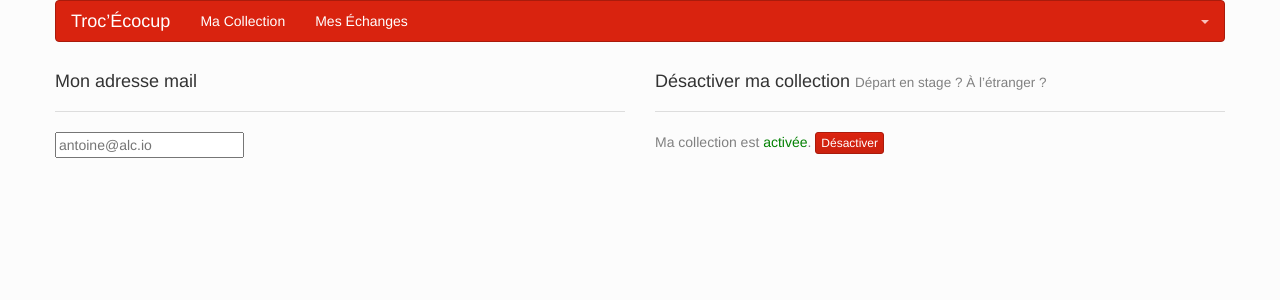
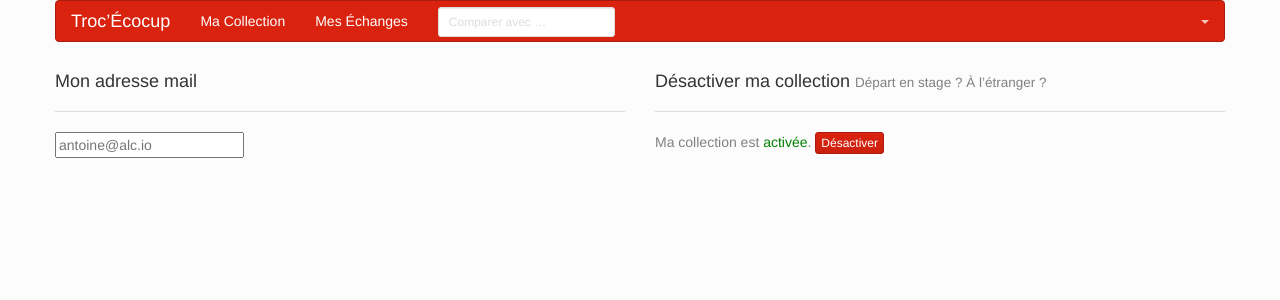
Before and after one commit to alecalve/troc-ecocup, a Flask app: template templates/profil/index.html in a window 1280 px wide. Shown: the top 300 px of the page. Run offline with Flask 2, Linux system fonts and the light colour scheme; the template is opened without the code that fills it, so the values that code supplies are empty; parts of the project's set-up code (start-up, migrations or seed data) failed here and were passed over.

Commit message:
Ajout form comparaison

```diff
--- a/templates/profil/index.html
+++ b/templates/profil/index.html
@@ -15,7 +15,9 @@
       <li><a href="{{ url_for('collection.mine') }}">Ma Collection</a></li>
       <li><a href="{{ url_for('echange.echanges') }}">Mes Échanges</a></li>
     </ul>
-
+    <div class="navbar-form navbar-left">
+      <input class="form-control col-lg-8 input-sm" placeholder="Comparer avec …">
+    </div>
     <ul class="nav navbar-nav navbar-right">
       <li class="dropdown active">
         <a href="#" class="dropdown-toggle" data-toggle="dropdown">{{ username }} <b class="caret"></b></a>
```
